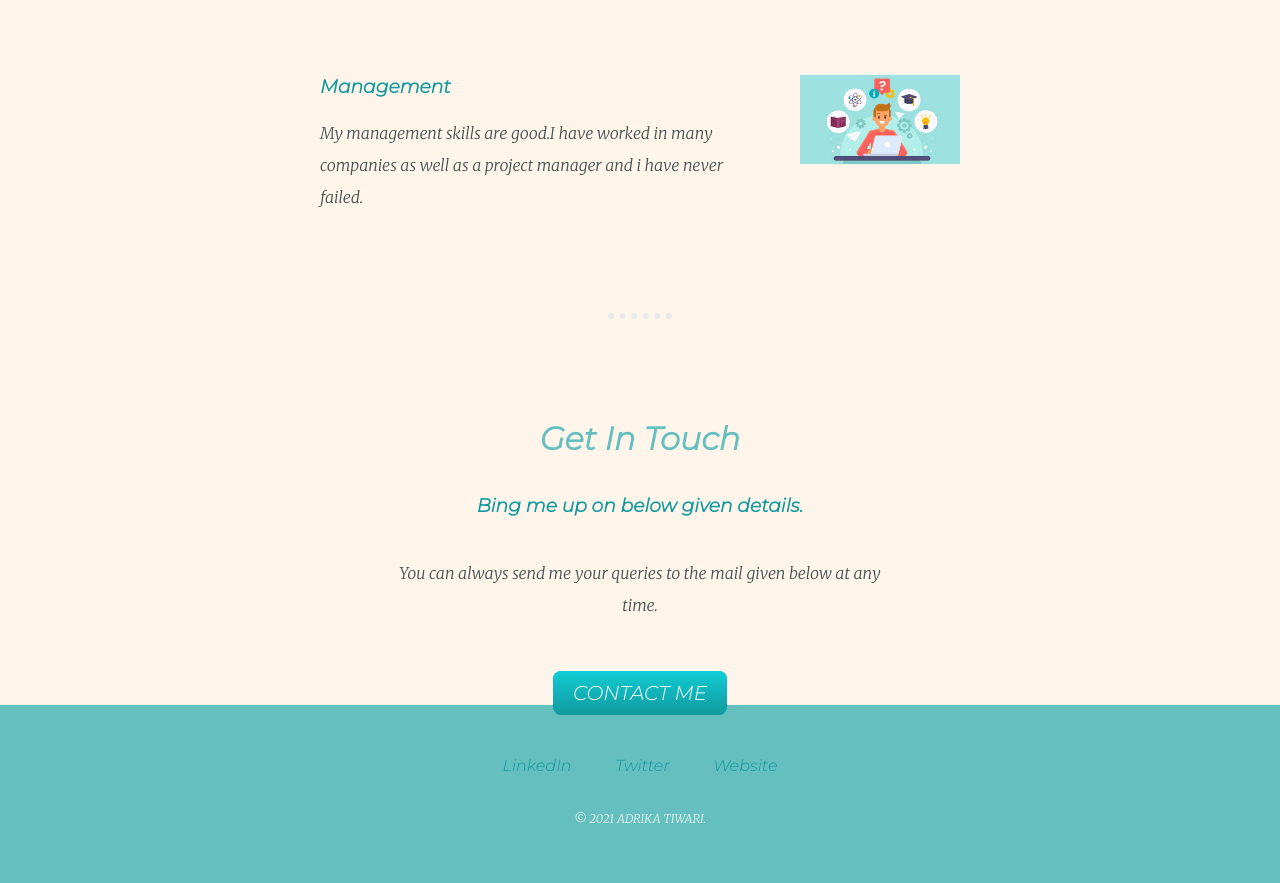
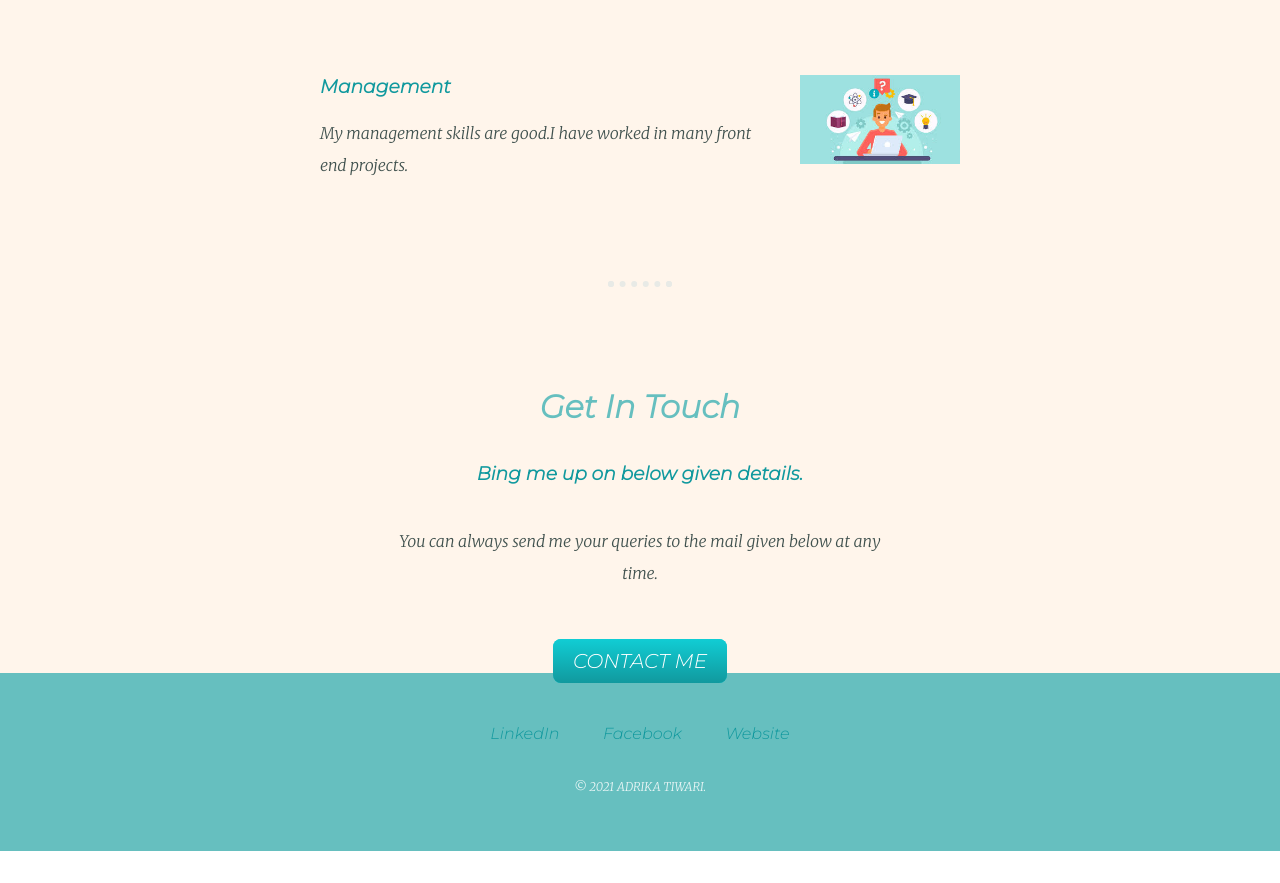
Before and after one commit to ADRIKA-TIWARI/port, a plain HTML site: page index.html in a window 1280 px wide. Shown: the part 1718-2601 px from the top of the page. After the commit the page ends 2569 px from the top, so only its background shows below. Drawn offline with Linux system fonts and the light colour scheme.

Commit message:
Update index.html

```diff
--- a/index.html
+++ b/index.html
@@ -19,7 +19,7 @@
 <br> <br> <br>
       <img src="adrikaa.png" alt="adrika's photo">
       <h2>Hello.</h2>
-      <p class="INTRO">My name is Adrika Tiwari.I am a student of Shri Ramshwaroop Memorial University and i have done engineering in computer science.</p>
+      <p class="INTRO">My name is Adrika Tiwari.I am a student of Shri Ramshwaroop Memorial University and i am persuing engineering in computer science.</p>
     </div>
     <hr>
     <div class="skills">
@@ -32,7 +32,7 @@
       <div class="skill-row">
         <img class="ski2" src="skill1.jpg" alt="">
         <h3>Management</h3>
-        <p>My management skills are good.I have worked in many companies as well as a project manager and i have never failed.</p>
+        <p>My management skills are good.I have worked in many front end projects.</p>
       </div>
     </div>
     <hr>
@@ -46,8 +46,8 @@
 
 
   <div class="bottom-container">
-    <a class="footer-link" href="https://www.linkedin.com/">LinkedIn</a>
-    <a class="footer-link" href="https://twitter.com/">Twitter</a>
+    <a class="footer-link" href="https://www.linkedin.com/in/adrika-tiwari-857aa51b6">LinkedIn</a>
+    <a class="footer-link" href="https://facebook.com/adrika.tiwari.3">Facebook</a>
     <a class="footer-link" href="https://adrika-tiwari.github.io/CV/">Website</a>
     <p class="COPY">© 2021 ADRIKA TIWARI.</p>
   </div>
```
